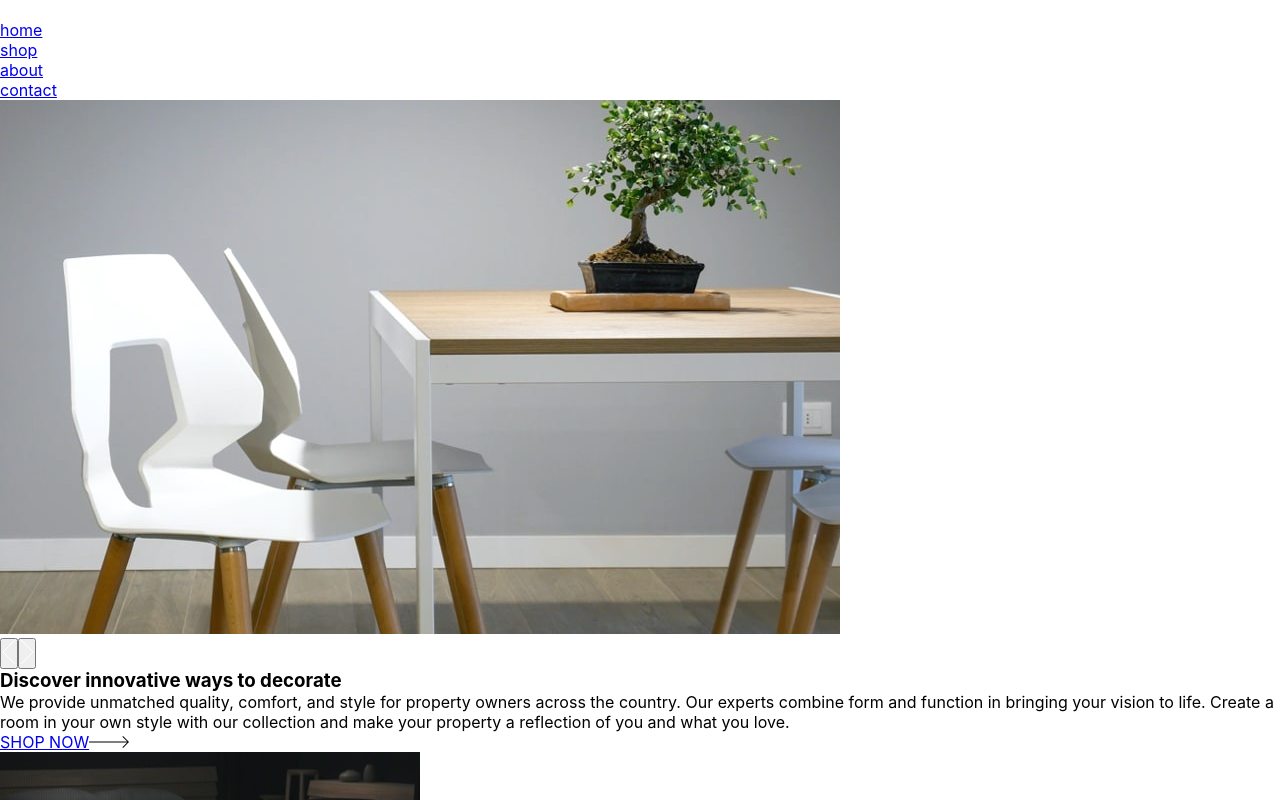
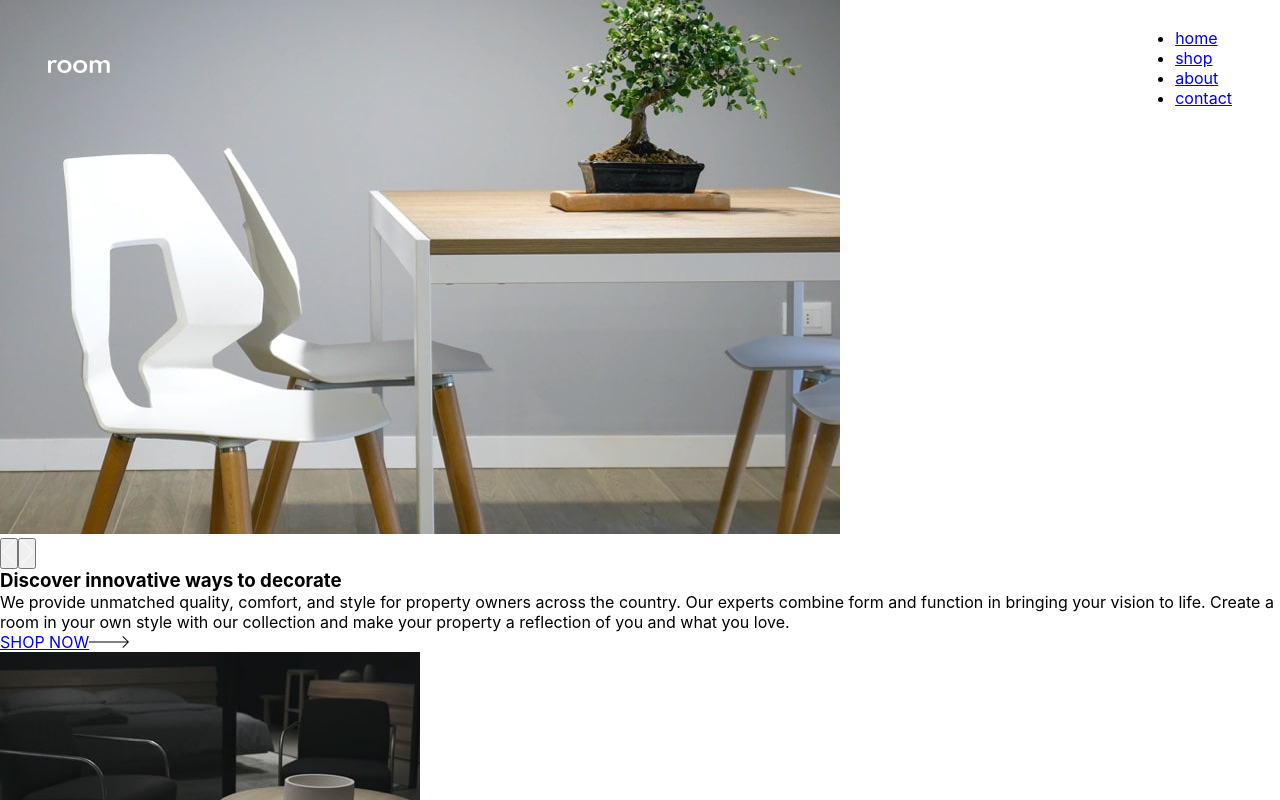
Before and after one commit to Gemcreation/react-room-project, a React (Create React App) app: page / in a window 1280 px wide. Shown: the top 800 px of the page. Built offline with nearby package versions, Linux system fonts and the light colour scheme; the HTML template or start-up script is replaced by a standard one.

Commit message:
scss styling started

```diff
--- a/src/App.scss
+++ b/src/App.scss
@@ -4,3 +4,15 @@
     box-sizing: border-box;
     font-family: "Inter", sans-serif;
 }
+
+.header{
+    position: absolute;
+    top: 0;
+    left: 0;
+    right: 0;
+    padding: 28px 48px;
+    display: flex;
+    align-items: center;
+    justify-content: space-between;
+    z-index: 60;
+}
--- a/src/components/Header.jsx
+++ b/src/components/Header.jsx
@@ -5,11 +5,10 @@ const Header = () => {
 
     return(
 
-        <header>
+        <header className="header">
             <a href="/">
                 <img src={roomimg} alt="Room logo" />
             </a>
-
 
             <nav>
                 <ul>
```
